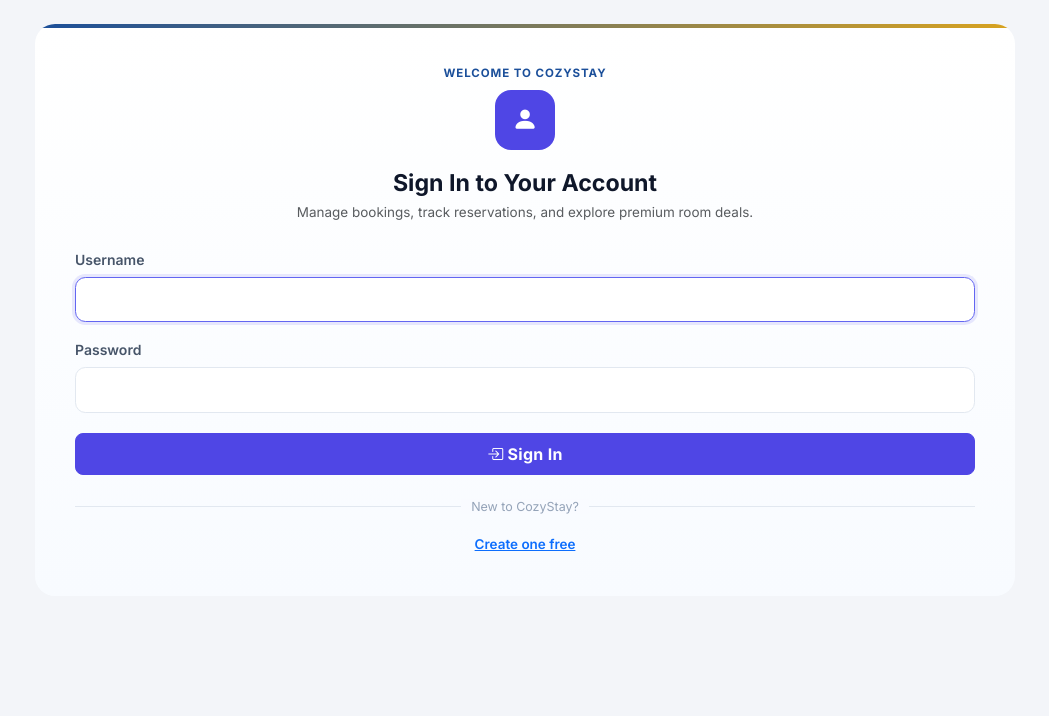
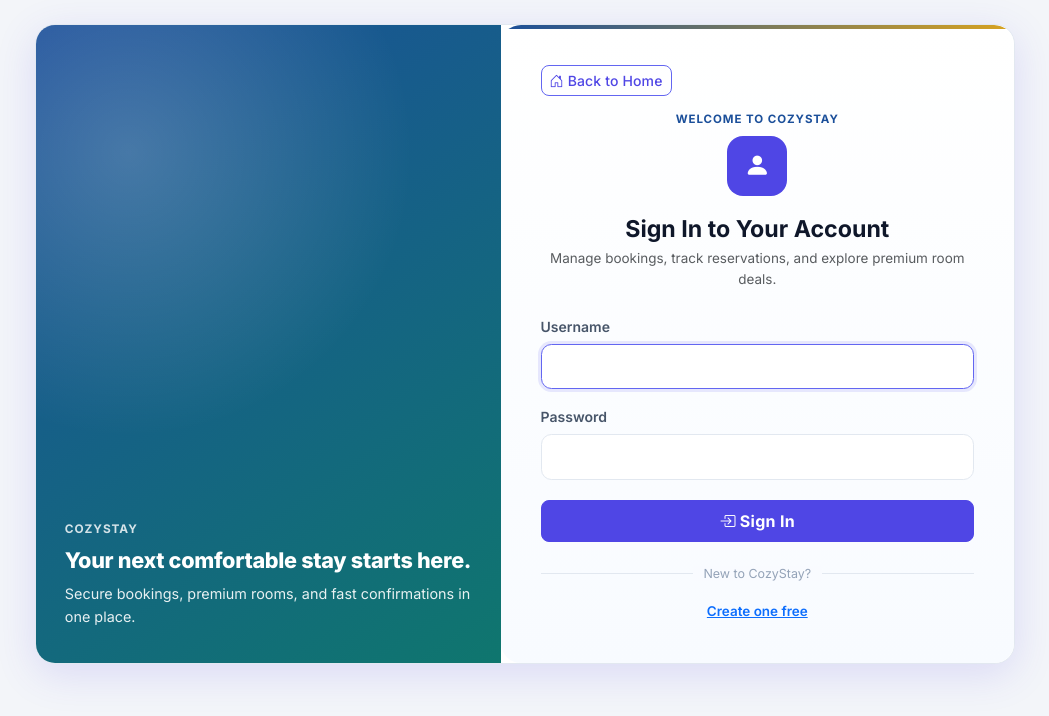
Before and after one commit to AldrianLoberiano/hotel_reservation, a Django app: page /accounts/login/ in a window 1280 px wide. Shown: the top 716 px of the page, without its empty margins (115-1164 px from the left). Run offline with Django 5.2, Linux system fonts and the light colour scheme.

Commit message:
Update login.html

```diff
--- a/hotel_reservation/templates/registration/login.html
+++ b/hotel_reservation/templates/registration/login.html
@@ -6,7 +6,19 @@
 
 {% block content %}
 <section class="auth-shell">
+<div class="auth-layout">
+    <aside class="auth-visual auth-visual-login">
+        <div class="auth-visual-content">
+            <p class="auth-visual-kicker mb-2">CozyStay</p>
+            <h3 class="auth-visual-title mb-2">Your next comfortable stay starts here.</h3>
+            <p class="auth-visual-text mb-0">Secure bookings, premium rooms, and fast confirmations in one place.</p>
+        </div>
+    </aside>
+
     <div class="auth-card auth-card-enhanced">
+        <a href="{% url 'room_list' %}" class="btn btn-outline-primary btn-sm auth-home-btn">
+            <i class="bi bi-house-door me-1"></i>Back to Home
+        </a>
         <p class="auth-eyebrow mb-2">Welcome to CozyStay</p>
         <div class="auth-icon"><i class="bi bi-person-fill"></i></div>
         <h2 class="text-center fw-bold mb-1" style="font-size:1.45rem;">Sign In to Your Account</h2>
@@ -41,5 +53,6 @@
             <a href="{% url 'register' %}" class="fw-semibold text-brand">Create one free</a>
         </p>
     </div>
+</div>
 </section>
 {% endblock %}
```
Lines whose indentation alone changed are shown as unchanged.
